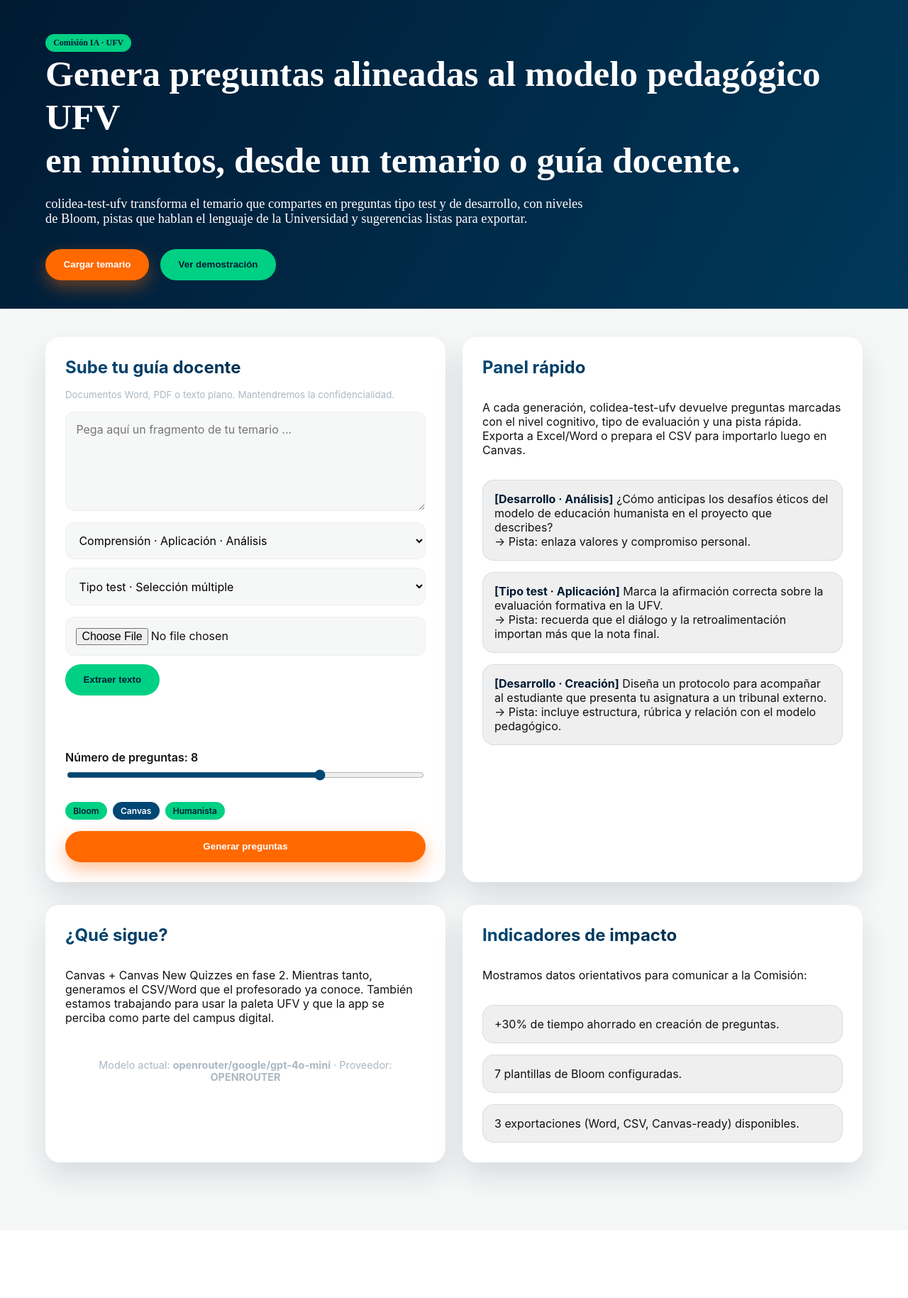
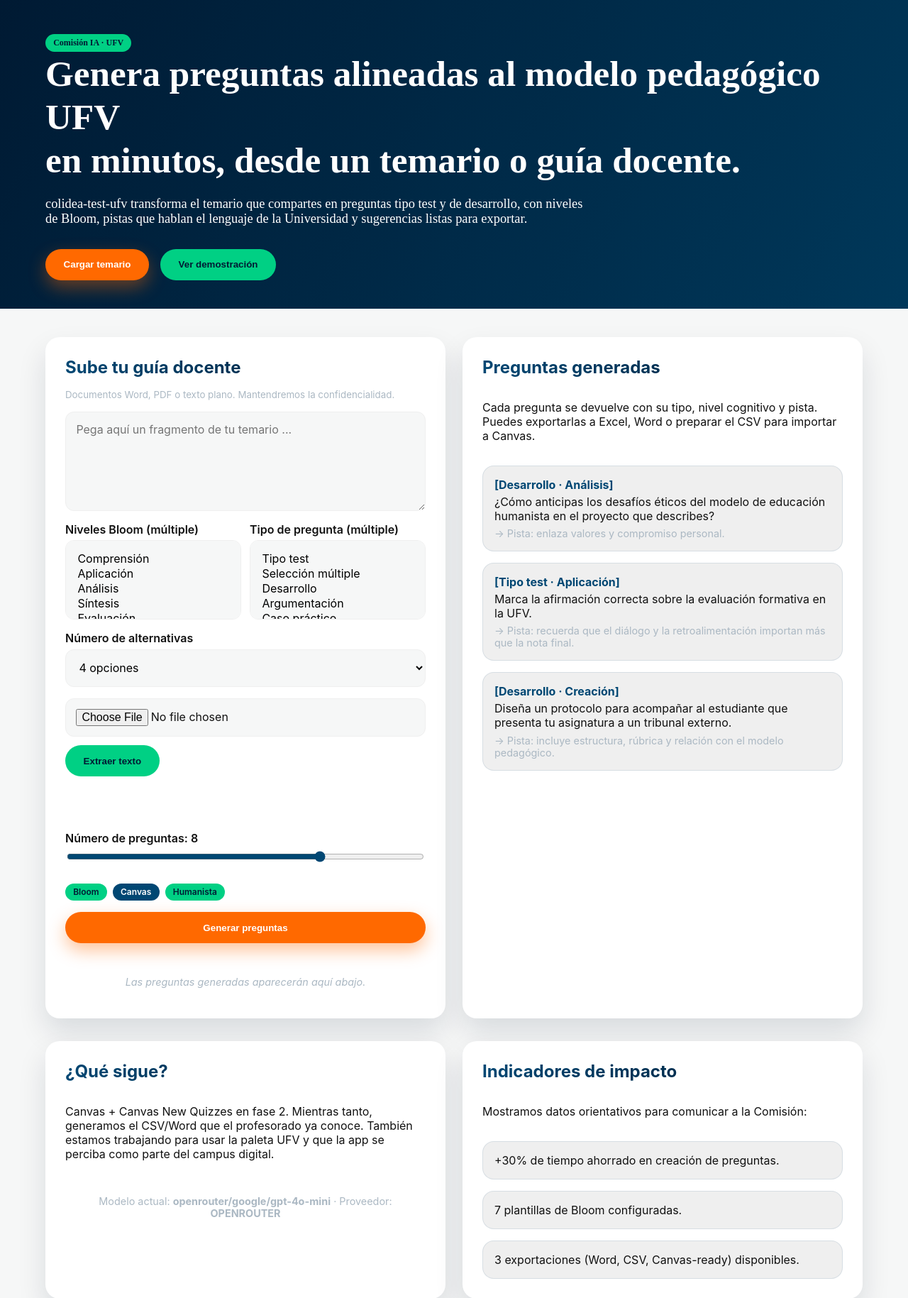
Before and after one commit to straviesoufv/colidea-test-ufv, a FastAPI app: page / in a window 1280 px wide. Shown: the top 1829 px of the page at 71% size. Before the commit the page ends 1680 px from the top, so only its background shows below. Run offline with FastAPI, Linux system fonts and the light colour scheme.

Commit message:
feat: hook generation UI

```diff
--- a/src/colidea_app/admin_config.json
+++ b/src/colidea_app/admin_config.json
@@ -1,5 +1,5 @@
 {
   "provider": "openrouter",
   "model": "openrouter/google/gpt-4o-mini",
-  "prompt_template": "Eres el asistente de evaluación de la UFV.\nGenera ${number_of_questions} preguntas que el profesorado pueda reutilizar en quices y pruebas escritas.\nNivel cognitivo: ${bloom_levels}.\nTipos de pregunta: ${question_types}.\n${target_audience}\n${context}\nContexto/temario: ${syllabus_text}\nDevuelve un JSON con campos: question, question_type, cognitive_level, answer_hint.\nIncluye al menos una sugerencia para exportarlo a Excel/Word."
+  "prompt_template": "Eres el asistente de evaluación de la UFV.\nGenera ${number_of_questions} preguntas que el profesorado pueda reutilizar en quices y pruebas escritas.\nNivel cognitivo: ${bloom_levels}.\nTipos de pregunta: ${question_types}.\nCada pregunta debe incluir ${number_of_alternatives} opciones de respuesta (una correcta y el resto distractores).\n${target_audience}\n${context}\nContexto/temario: ${syllabus_text}\nDevuelve un JSON con campos: question, question_type, cognitive_level, answer_hint.\nIncluye al menos una sugerencia para exportarlo a Excel/Word."
 }
--- a/src/colidea_app/main.py
+++ b/src/colidea_app/main.py
@@ -40,6 +40,7 @@ DEFAULT_PROMPT_TEMPLATE = (
     "Genera ${number_of_questions} preguntas que el profesorado pueda reutilizar en quices y pruebas escritas.\n"
     "Nivel cognitivo: ${bloom_levels}.\n"
     "Tipos de pregunta: ${question_types}.\n"
+    "Cada pregunta debe incluir ${number_of_alternatives} opciones de respuesta (una correcta y el resto distractores).\n"
     "${target_audience}\n"
     "${context}\n"
     "Contexto/temario: ${syllabus_text}\n"
@@ -101,6 +102,7 @@ class PromptConfig(BaseModel):
     question_types: List[str]
     context: Optional[str]
     number_of_questions: int = 8
+    number_of_alternatives: int = 4
     target_audience: Optional[str]
 
 
@@ -162,6 +164,7 @@ def build_prompt(payload: GenerationPayload) -> str:
         context=context_notes,
         target_audience=audience_tags,
         number_of_questions=config.number_of_questions,
+        number_of_alternatives=config.number_of_alternatives,
     )
 
 
--- a/src/colidea_app/static/css/main.css
+++ b/src/colidea_app/static/css/main.css
@@ -126,6 +126,22 @@ textarea.form-control {
   flex-wrap: wrap;
 }
 
+.field-block {
+  flex: 1;
+  display: flex;
+  flex-direction: column;
+  gap: 0.35rem;
+}
+
+.field-block label {
+  font-weight: 600;
+}
+
+.multi-select {
+  min-height: 7rem;
+  background: var(--ufv-snow);
+}
+
 .range-control {
   margin-bottom: 0.75rem;
   display: flex;
@@ -136,6 +152,29 @@ textarea.form-control {
 
 .range-control input[type="range"] {
   accent-color: var(--ufv-royal);
+}
+
+.sample-questions li {
+  padding: 1rem;
+  border-radius: 1rem;
+  background: var(--ufv-smoke);
+  border: 1px solid rgba(0, 71, 115, 0.1);
+}
+
+.sample-questions li strong {
+  color: var(--ufv-royal);
+  display: block;
+  margin-bottom: 0.25rem;
+}
+
+.sample-questions li p {
+  margin: 0;
+}
+
+.hint {
+  color: var(--ufv-grey);
+  font-size: 0.9rem;
+  margin-top: 0.4rem;
 }
 
 .tags {
@@ -170,17 +209,6 @@ textarea.form-control {
   gap: 1rem;
 }
 
-.sample-questions li {
-  padding: 1rem;
-  border-radius: 1rem;
-  background: var(--ufv-smoke);
-  border: 1px solid rgba(0, 71, 115, 0.1);
-}
-
-.sample-questions strong {
-  color: var(--ufv-deep);
-}
-
 .footer-note {
   text-align: center;
   padding-top: 1rem;
--- a/src/colidea_app/templates/index.html
+++ b/src/colidea_app/templates/index.html
@@ -30,14 +30,38 @@
           <small>Documentos Word, PDF o texto plano. Mantendremos la confidencialidad.</small>
           <textarea id="syllabusInput" class="form-control" placeholder="Pega aquí un fragmento de tu temario ..."></textarea>
           <div class="form-row">
-            <select class="form-control" aria-label="Nivel Bloom">
-              <option>Comprensión · Aplicación · Análisis</option>
-              <option>Síntesis · Evaluación · Creación</option>
-            </select>
-            <select class="form-control" aria-label="Tipo de pregunta">
-              <option>Tipo test · Selección múltiple</option>
-              <option>Desarrollo · Argumentación</option>
-            </select>
+            <div class="field-block">
+              <label for="bloomSelect">Niveles Bloom (múltiple)</label>
+              <select id="bloomSelect" class="form-control multi-select" multiple size="3">
+                <option value="Comprensión">Comprensión</option>
+                <option value="Aplicación">Aplicación</option>
+                <option value="Análisis">Análisis</option>
+                <option value="Síntesis">Síntesis</option>
+                <option value="Evaluación">Evaluación</option>
+                <option value="Creación">Creación</option>
+              </select>
+            </div>
+            <div class="field-block">
+              <label for="typeSelect">Tipo de pregunta (múltiple)</label>
+              <select id="typeSelect" class="form-control multi-select" multiple size="3">
+                <option value="Tipo test">Tipo test</option>
+                <option value="Seleccion multiple">Selección múltiple</option>
+                <option value="Desarrollo">Desarrollo</option>
+                <option value="Argumentación">Argumentación</option>
+                <option value="Caso práctico">Caso práctico</option>
+              </select>
+            </div>
+          </div>
+          <div class="form-row">
+            <div class="field-block">
+              <label for="alternativesSelect">Número de alternativas</label>
+              <select id="alternativesSelect" class="form-control">
+                <option value="2">2 opciones</option>
+                <option value="3">3 opciones</option>
+                <option value="4" selected>4 opciones</option>
+                <option value="5">5 opciones</option>
+              </select>
+            </div>
           </div>
           <div class="form-row">
             <input id="fileUpload" type="file" class="form-control" accept=".pdf,.docx,.txt" />
@@ -53,30 +77,31 @@
             <span class="tag-ufv tag-secondary">Canvas</span>
             <span class="tag-ufv">Humanista</span>
           </div>
-          <button class="btn-primary">Generar preguntas</button>
+          <button id="generateButton" class="btn-primary" type="button">Generar preguntas</button>
+          <p id="generateStatus" class="footer-note"><em>Las preguntas generadas aparecerán aquí abajo.</em></p>
         </article>
 
         <article class="panel-card">
-          <h2>Panel rápido</h2>
+          <h2>Preguntas generadas</h2>
           <p>
-            A cada generación, colidea-test-ufv devuelve preguntas marcadas con el nivel cognitivo, tipo de evaluación y una
-            pista rápida. Exporta a Excel/Word o prepara el CSV para importarlo luego en Canvas.
+            Cada pregunta se devuelve con su tipo, nivel cognitivo y pista. Puedes exportarlas a Excel, Word o preparar
+            el CSV para importar a Canvas.
           </p>
-          <ul class="sample-questions">
+          <ul id="generatedList" class="sample-questions">
             <li>
               <strong>[Desarrollo · Análisis]</strong>
               ¿Cómo anticipas los desafíos éticos del modelo de educación humanista en el proyecto que describes?
-              <div>→ Pista: enlaza valores y compromiso personal.</div>
+              <div class="hint">→ Pista: enlaza valores y compromiso personal.</div>
             </li>
             <li>
               <strong>[Tipo test · Aplicación]</strong>
               Marca la afirmación correcta sobre la evaluación formativa en la UFV.
-              <div>→ Pista: recuerda que el diálogo y la retroalimentación importan más que la nota final.</div>
+              <div class="hint">→ Pista: recuerda que el diálogo y la retroalimentación importan más que la nota final.</div>
             </li>
             <li>
               <strong>[Desarrollo · Creación]</strong>
               Diseña un protocolo para acompañar al estudiante que presenta tu asignatura a un tribunal externo.
-              <div>→ Pista: incluye estructura, rúbrica y relación con el modelo pedagógico.</div>
+              <div class="hint">→ Pista: incluye estructura, rúbrica y relación con el modelo pedagógico.</div>
             </li>
           </ul>
         </article>
@@ -107,16 +132,50 @@
     <script>
       const rangeInput = document.getElementById("questionCount");
       const valueLabel = document.getElementById("questionCountValue");
+      const fileInput = document.getElementById("fileUpload");
+      const uploadBtn = document.getElementById("uploadButton");
+      const uploadStatus = document.getElementById("uploadStatus");
+      const syllabusInput = document.getElementById("syllabusInput");
+      const generateBtn = document.getElementById("generateButton");
+      const generateStatus = document.getElementById("generateStatus");
+      const generatedList = document.getElementById("generatedList");
+      const bloomSelect = document.getElementById("bloomSelect");
+      const typeSelect = document.getElementById("typeSelect");
+      const alternativesSelect = document.getElementById("alternativesSelect");
+
       if (rangeInput && valueLabel) {
         rangeInput.addEventListener("input", () => {
           valueLabel.textContent = rangeInput.value;
         });
       }
 
-      const fileInput = document.getElementById("fileUpload");
-      const uploadBtn = document.getElementById("uploadButton");
-      const uploadStatus = document.getElementById("uploadStatus");
-      const syllabusInput = document.getElementById("syllabusInput");
+      const selectedValues = (select) => {
+        if (!select) return [];
+        return Array.from(select.selectedOptions).map((opt) => opt.value || opt.textContent.trim());
+      };
+
+      const renderGenerated = (questions) => {
+        if (!generatedList) return;
+        generatedList.innerHTML = "";
+        if (!questions.length) {
+          generatedList.innerHTML = "<li>No se generaron preguntas. Intenta ajustar los parámetros.</li>";
+          return;
+        }
+        questions.forEach((q) => {
+          const item = document.createElement("li");
+          const header = document.createElement("strong");
+          header.textContent = `[${q.question_type} · ${q.cognitive_level}]`;
+          const body = document.createElement("p");
+          body.textContent = q.question;
+          const hint = document.createElement("div");
+          hint.className = "hint";
+          hint.textContent = `→ Pista: ${q.answer_hint}`;
+          item.appendChild(header);
+          item.appendChild(body);
+          item.appendChild(hint);
+          generatedList.appendChild(item);
+        });
+      };
 
       if (uploadBtn && fileInput && syllabusInput && uploadStatus) {
         uploadBtn.addEventListener("click", async () => {
@@ -128,10 +187,7 @@
           formData.append("file", fileInput.files[0]);
           uploadStatus.textContent = "Extrayendo texto...";
           try {
-            const res = await fetch("/extract", {
-              method: "POST",
-              body: formData,
-            });
+            const res = await fetch("/extract", { method: "POST", body: formData });
             if (!res.ok) {
               const error = await res.json().catch(() => ({}));
               throw new Error(error.detail || "La extracción falló.");
@@ -144,6 +200,46 @@
           }
         });
       }
+
+      if (generateBtn) {
+        generateBtn.addEventListener("click", async () => {
+          if (!syllabusInput.value.trim()) {
+            generateStatus.textContent = "Añade un temario o extrae texto para generar preguntas.";
+            return;
+          }
+          const bloomLevels = selectedValues(bloomSelect);
+          const questionTypes = selectedValues(typeSelect);
+          const payload = {
+            syllabus_text: syllabusInput.value,
+            prompt_config: {
+              bloom_levels: bloomLevels.length ? bloomLevels : ["Comprensión", "Aplicación", "Análisis"],
+              question_types: questionTypes.length ? questionTypes : ["Tipo test", "Desarrollo"],
+              number_of_questions: parseInt(rangeInput.value || "8", 10),
+              number_of_alternatives: parseInt(alternativesSelect.value || "4", 10),
+            },
+          };
+          generateBtn.disabled = true;
+          generateStatus.textContent = "Generando preguntas...";
+          try {
+            const res = await fetch("/generate", {
+              method: "POST",
+              headers: { "Content-Type": "application/json" },
+              body: JSON.stringify(payload),
+            });
+            if (!res.ok) {
+              const error = await res.json().catch(() => ({}));
+              throw new Error(error.detail || "No se pudieron generar preguntas.");
+            }
+            const data = await res.json();
+            renderGenerated(data);
+            generateStatus.textContent = `Se han generado ${data.length} preguntas.`;
+          } catch (err) {
+            generateStatus.textContent = err.message;
+          } finally {
+            generateBtn.disabled = false;
+          }
+        });
+      }
     </script>
   </body>
 </html>
```
Also changed, not shown: README.md.
